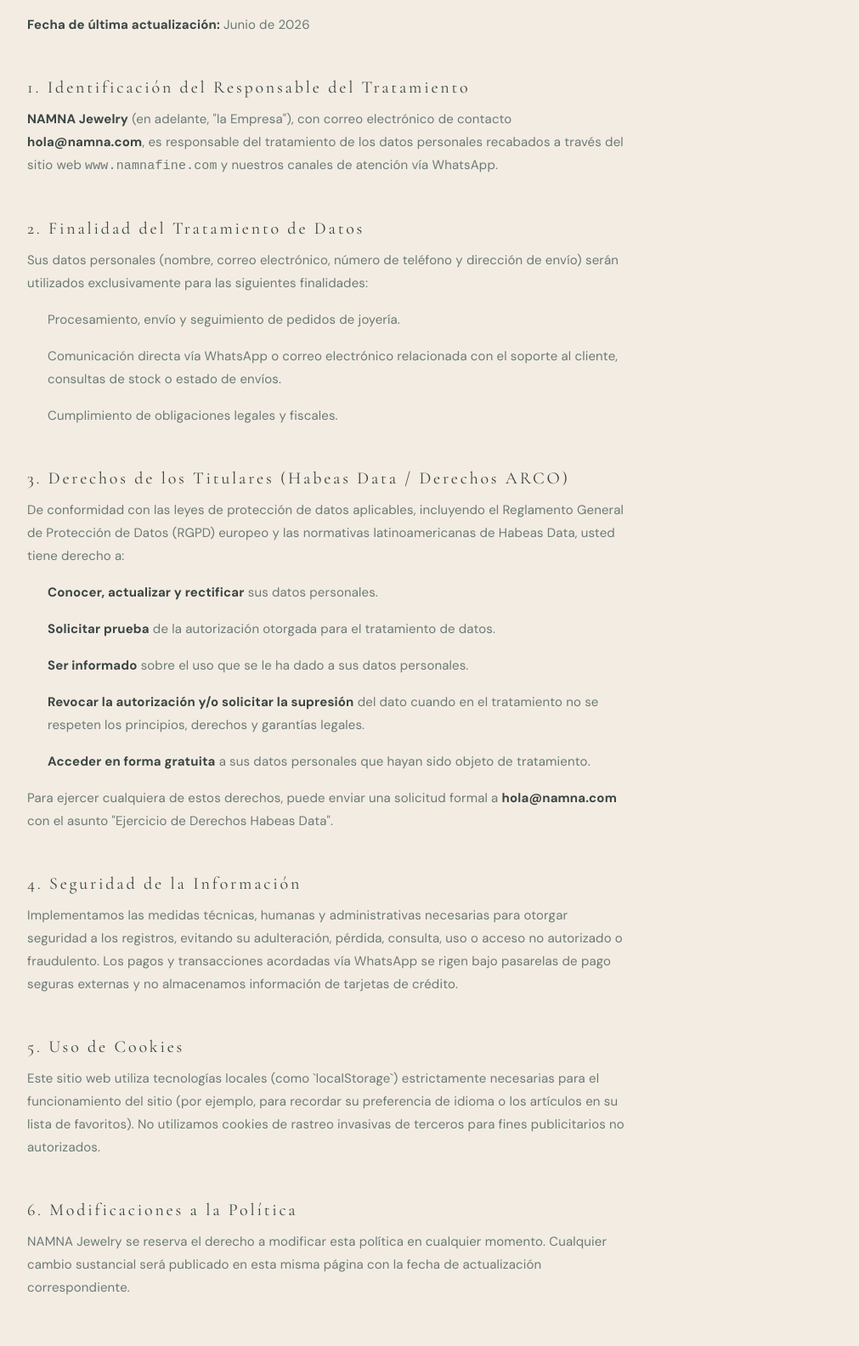
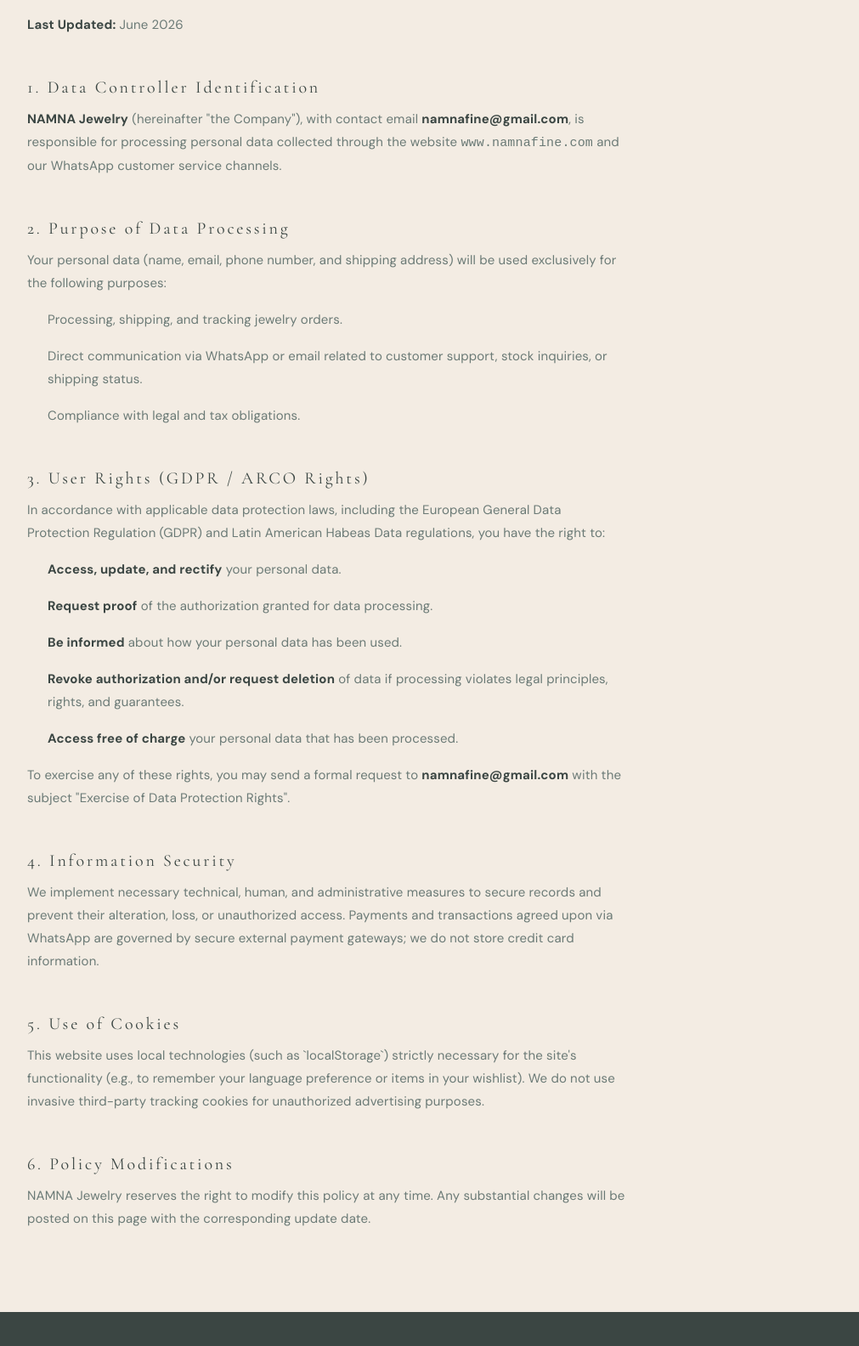
Before and after one commit to WILBIdon/NAMNA-JEWERLYWEE, a website: page privacidad.html in a window 1280 px wide. Shown: the part 400-1984 px from the top of the page at 85% size, without its empty margins (256-1267 px from the left). Drawn offline with nearby package versions, Linux system fonts and the light colour scheme; no server answers.

Commit message:
Update email to namnafine@gmail.com and make Privacy Policy bilingual via CSS

```diff
--- a/privacidad.html
+++ b/privacidad.html
@@ -3,9 +3,9 @@
 <head>
     <meta charset="UTF-8">
     <meta name="viewport" content="width=device-width, initial-scale=1.0">
-    <title>Política de Privacidad y Habeas Data — NAMNA Jewelry</title>
+    <title>Política de Privacidad / Privacy Policy — NAMNA Jewelry</title>
 
-    <meta name="description" content="Política de privacidad y protección de datos personales (Habeas Data) de NAMNA Jewelry.">
+    <meta name="description" content="Política de privacidad y protección de datos personales de NAMNA Jewelry / Privacy Policy and Data Protection.">
     <meta name="robots" content="noindex, follow">
 
     <!-- Fonts -->
@@ -49,6 +49,10 @@
         .legal-content strong {
             color: var(--color-primary);
         }
+
+        /* Language Toggle Magic for this specific page */
+        html[lang="es"] .lang-en { display: none !important; }
+        html[lang="en"] .lang-es { display: none !important; }
     </style>
 </head>
 <body>
@@ -60,20 +64,28 @@
                 <img src="Logo-namna.png" alt="NAMNA" />
             </a>
             <div class="header-actions" style="position: absolute; right: var(--container-gutter);">
-                <a href="index.html" class="header-icon-btn" style="font-size: var(--text-xs); letter-spacing: 0.1em; text-transform: uppercase;">← Volver</a>
+                <button class="header-icon-btn lang-toggle" id="lang-toggle-btn" aria-label="Cambiar idioma" style="margin-right: 15px;">
+                    <span id="current-lang">ES</span>
+                </button>
+                <a href="index.html" class="header-icon-btn" style="font-size: var(--text-xs); letter-spacing: 0.1em; text-transform: uppercase;">
+                    <span class="lang-es">← Volver</span>
+                    <span class="lang-en">← Back</span>
+                </a>
             </div>
         </div>
     </header>
 
     <!-- Main Content -->
     <main class="legal-main">
+        <!-- Spanish Content -->
+        <div class="lang-es">
             <h1 class="legal-title">Política de Privacidad y Habeas Data</h1>
 
             <div class="legal-content">
                 <p><strong>Fecha de última actualización:</strong> Junio de 2026</p>
 
                 <h2>1. Identificación del Responsable del Tratamiento</h2>
-            <p><strong>NAMNA Jewelry</strong> (en adelante, "la Empresa"), con correo electrónico de contacto <strong>hola@namna.com</strong>, es responsable del tratamiento de los datos personales recabados a través del sitio web <code>www.namnafine.com</code> y nuestros canales de atención vía WhatsApp.</p>
+                <p><strong>NAMNA Jewelry</strong> (en adelante, "la Empresa"), con correo electrónico de contacto <strong>namnafine@gmail.com</strong>, es responsable del tratamiento de los datos personales recabados a través del sitio web <code>www.namnafine.com</code> y nuestros canales de atención vía WhatsApp.</p>
 
                 <h2>2. Finalidad del Tratamiento de Datos</h2>
                 <p>Sus datos personales (nombre, correo electrónico, número de teléfono y dirección de envío) serán utilizados exclusivamente para las siguientes finalidades:</p>
@@ -92,7 +104,7 @@
                     <li><strong>Revocar la autorización y/o solicitar la supresión</strong> del dato cuando en el tratamiento no se respeten los principios, derechos y garantías legales.</li>
                     <li><strong>Acceder en forma gratuita</strong> a sus datos personales que hayan sido objeto de tratamiento.</li>
                 </ul>
-            <p>Para ejercer cualquiera de estos derechos, puede enviar una solicitud formal a <strong>hola@namna.com</strong> con el asunto "Ejercicio de Derechos Habeas Data".</p>
+                <p>Para ejercer cualquiera de estos derechos, puede enviar una solicitud formal a <strong>namnafine@gmail.com</strong> con el asunto "Ejercicio de Derechos Habeas Data".</p>
 
                 <h2>4. Seguridad de la Información</h2>
                 <p>Implementamos las medidas técnicas, humanas y administrativas necesarias para otorgar seguridad a los registros, evitando su adulteración, pérdida, consulta, uso o acceso no autorizado o fraudulento. Los pagos y transacciones acordadas vía WhatsApp se rigen bajo pasarelas de pago seguras externas y no almacenamos información de tarjetas de crédito.</p>
@@ -103,14 +115,59 @@
                 <h2>6. Modificaciones a la Política</h2>
                 <p>NAMNA Jewelry se reserva el derecho a modificar esta política en cualquier momento. Cualquier cambio sustancial será publicado en esta misma página con la fecha de actualización correspondiente.</p>
             </div>
+        </div>
+
+        <!-- English Content -->
+        <div class="lang-en">
+            <h1 class="legal-title">Privacy Policy and Data Protection</h1>
+
+            <div class="legal-content">
+                <p><strong>Last Updated:</strong> June 2026</p>
+
+                <h2>1. Data Controller Identification</h2>
+                <p><strong>NAMNA Jewelry</strong> (hereinafter "the Company"), with contact email <strong>namnafine@gmail.com</strong>, is responsible for processing personal data collected through the website <code>www.namnafine.com</code> and our WhatsApp customer service channels.</p>
+
+                <h2>2. Purpose of Data Processing</h2>
+                <p>Your personal data (name, email, phone number, and shipping address) will be used exclusively for the following purposes:</p>
+                <ul>
+                    <li>Processing, shipping, and tracking jewelry orders.</li>
+                    <li>Direct communication via WhatsApp or email related to customer support, stock inquiries, or shipping status.</li>
+                    <li>Compliance with legal and tax obligations.</li>
+                </ul>
+
+                <h2>3. User Rights (GDPR / ARCO Rights)</h2>
+                <p>In accordance with applicable data protection laws, including the European General Data Protection Regulation (GDPR) and Latin American Habeas Data regulations, you have the right to:</p>
+                <ul>
+                    <li><strong>Access, update, and rectify</strong> your personal data.</li>
+                    <li><strong>Request proof</strong> of the authorization granted for data processing.</li>
+                    <li><strong>Be informed</strong> about how your personal data has been used.</li>
+                    <li><strong>Revoke authorization and/or request deletion</strong> of data if processing violates legal principles, rights, and guarantees.</li>
+                    <li><strong>Access free of charge</strong> your personal data that has been processed.</li>
+                </ul>
+                <p>To exercise any of these rights, you may send a formal request to <strong>namnafine@gmail.com</strong> with the subject "Exercise of Data Protection Rights".</p>
+
+                <h2>4. Information Security</h2>
+                <p>We implement necessary technical, human, and administrative measures to secure records and prevent their alteration, loss, or unauthorized access. Payments and transactions agreed upon via WhatsApp are governed by secure external payment gateways; we do not store credit card information.</p>
+
+                <h2>5. Use of Cookies</h2>
+                <p>This website uses local technologies (such as `localStorage`) strictly necessary for the site's functionality (e.g., to remember your language preference or items in your wishlist). We do not use invasive third-party tracking cookies for unauthorized advertising purposes.</p>
+
+                <h2>6. Policy Modifications</h2>
+                <p>NAMNA Jewelry reserves the right to modify this policy at any time. Any substantial changes will be posted on this page with the corresponding update date.</p>
+            </div>
+        </div>
     </main>
 
     <!-- Footer -->
     <footer class="main-footer" style="margin-top: 0;">
         <div class="footer-bottom" style="border-top: none; justify-content: center;">
-            <p>&copy; 2026 NAMNA Jewelry. Todos los derechos reservados.</p>
+            <p>&copy; 2026 NAMNA Jewelry. <span class="lang-es">Todos los derechos reservados.</span><span class="lang-en">All rights reserved.</span></p>
         </div>
     </footer>
 
+    <!-- Use app.js to keep the language toggle working smoothly across pages -->
+    <script src="js/app.js"></script>
+    <script src="js/shield.js"></script>
+
 </body>
 </html>
```
Also changed, not shown: index.html (+2 -2 lines), info.html (+2 -2 lines). Lines whose indentation alone changed are shown as unchanged.
